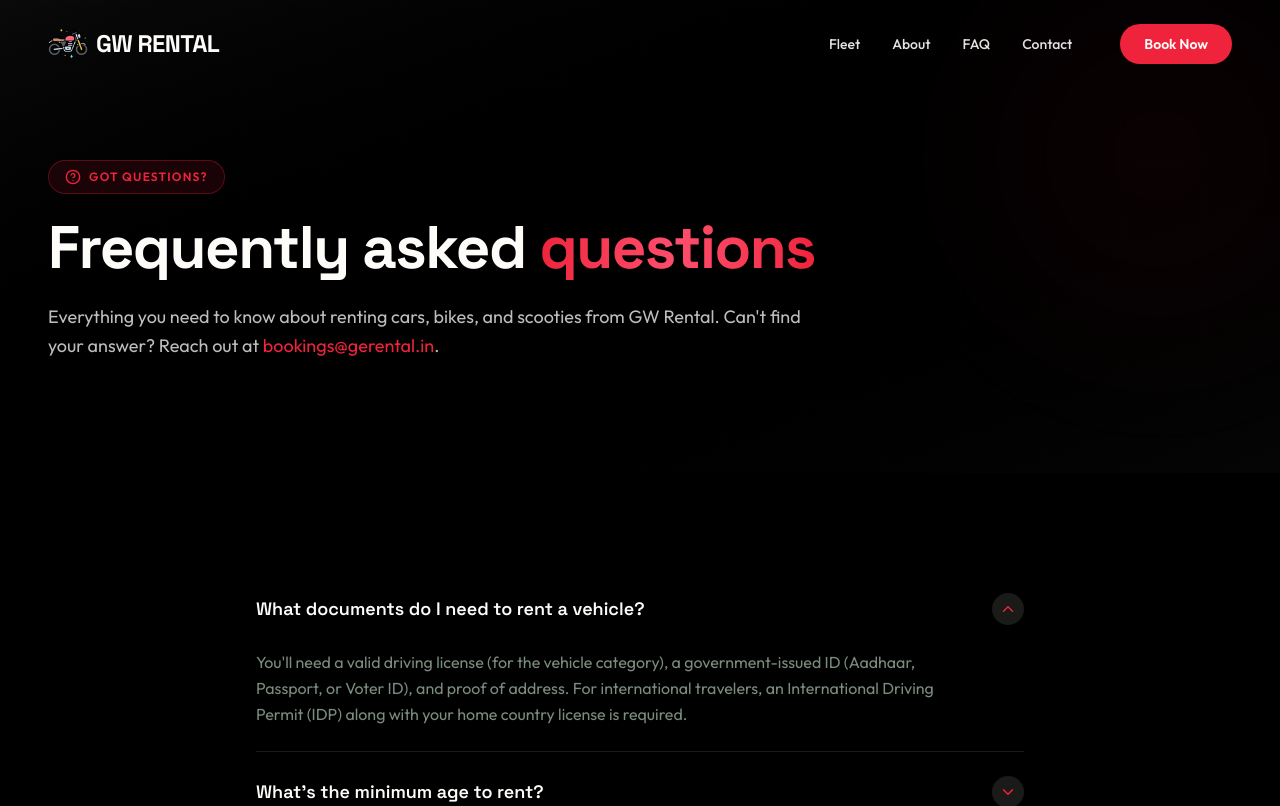
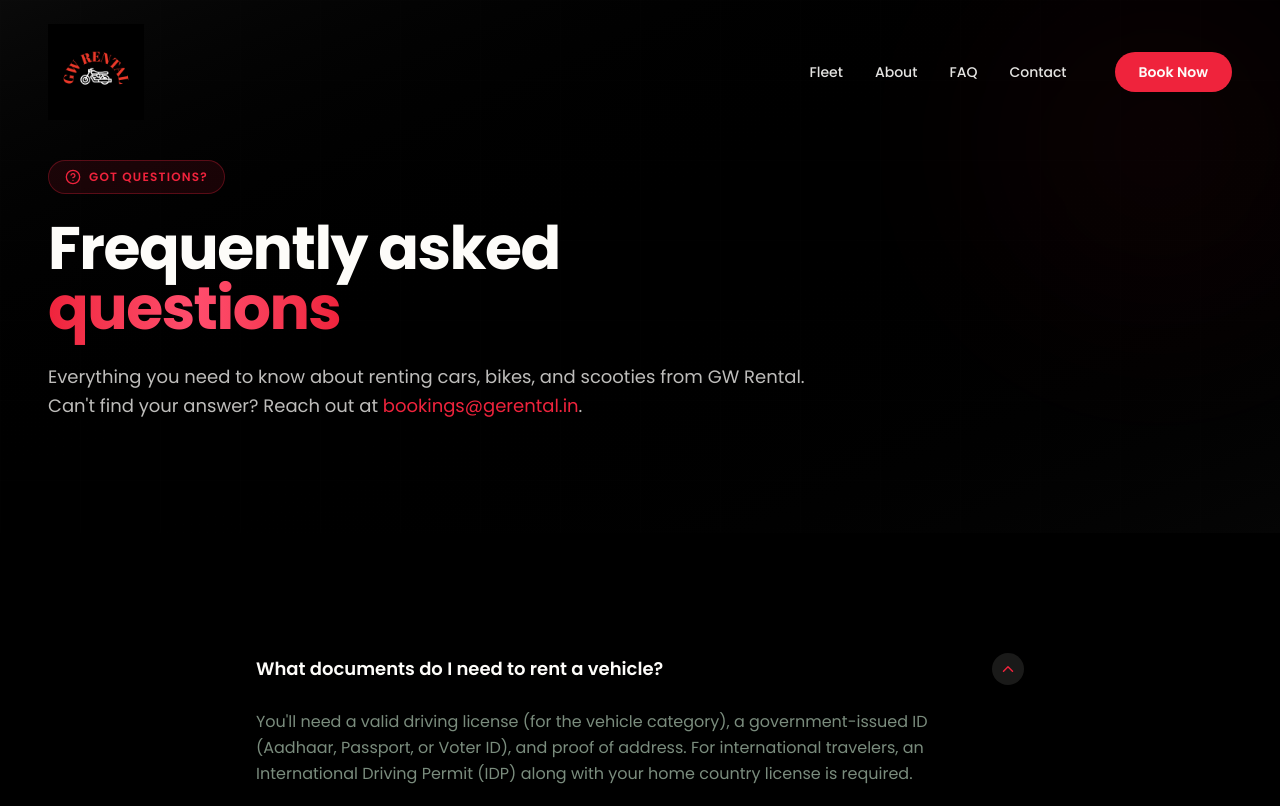
Before and after one commit to Byte-Tech-Co/GE-Rental, a Next.js app: page /faq in a window 1280 px wide. Shown: the top 806 px of the page. Built offline with nearby package versions, Linux system fonts and the light colour scheme.

Commit message:
update logo

```diff
--- a/app/globals.css
+++ b/app/globals.css
@@ -13,8 +13,8 @@
 
   --color-background: var(--background);
   --color-foreground: var(--foreground);
-  --font-sans: var(--font-outfit), ui-sans-serif, system-ui, sans-serif;
-  --font-heading: var(--font-space-grotesk), ui-sans-serif, system-ui, sans-serif;
+  --font-sans: var(--font-poppins), ui-sans-serif, system-ui, sans-serif;
+  --font-heading: var(--font-poppins), ui-sans-serif, system-ui, sans-serif;
   --font-mono: var(--font-geist-mono);
   --color-sidebar-ring: var(--sidebar-ring);
   --color-sidebar-border: var(--sidebar-border);
--- a/app/layout.tsx
+++ b/app/layout.tsx
@@ -1,21 +1,16 @@
 import type { Metadata } from "next";
-import { Space_Grotesk, Outfit } from "next/font/google";
+import { Poppins } from "next/font/google";
 import "./globals.css";
 
-const spaceGrotesk = Space_Grotesk({
-  variable: "--font-space-grotesk",
+const poppins = Poppins({
+  variable: "--font-poppins",
   subsets: ["latin"],
-  display: "swap",
-});
-
-const outfit = Outfit({
-  variable: "--font-outfit",
-  subsets: ["latin"],
+  weight: ["300", "400", "500", "600", "700"],
   display: "swap",
 });
 
 export const metadata: Metadata = {
-  title: "GW Rental | Ride free in the Northeast",
+  title: "GW Rental | Bike and Car Rental in Guwahati",
   description: "Guwahati's Premier Rental. Cars, bikes, and scooties for your Northeast adventure.",
   icons: {
     icon: "/icon.png",
@@ -55,7 +50,7 @@ export default function RootLayout({
         <link rel="dns-prefetch" href="https://images.unsplash.com" />
       </head>
       <body
-        className={`${outfit.variable} ${spaceGrotesk.variable} antialiased font-sans`}
+        className={`${poppins.variable} antialiased font-sans`}
       >
         {children}
       </body>
--- a/components/sections/Navbar.tsx
+++ b/components/sections/Navbar.tsx
@@ -37,16 +37,13 @@ export function Navbar() {
         {/* Logo */}
         <Link href="/" className="group flex items-center gap-2 z-50">
           <Image
-            src="/logo-icon.png"
-            alt="GW Rental Logo"
-            width={40}
-            height={40}
+            src="/logo.png"
+            alt="GW Rental logo"
+            width={96}
+            height={96}
             priority
-            className="w-10 h-10 object-contain"
+            className="w-24 h-24 object-contain"
           />
-          <span className="font-heading text-2xl font-bold tracking-tight text-[var(--color-brand-white)] uppercase group-hover:opacity-90 transition-opacity">
-            GW Rental
-          </span>
         </Link>
 
         {/* Desktop Nav */}
```
Also changed, not shown: public/logo.png (added).
